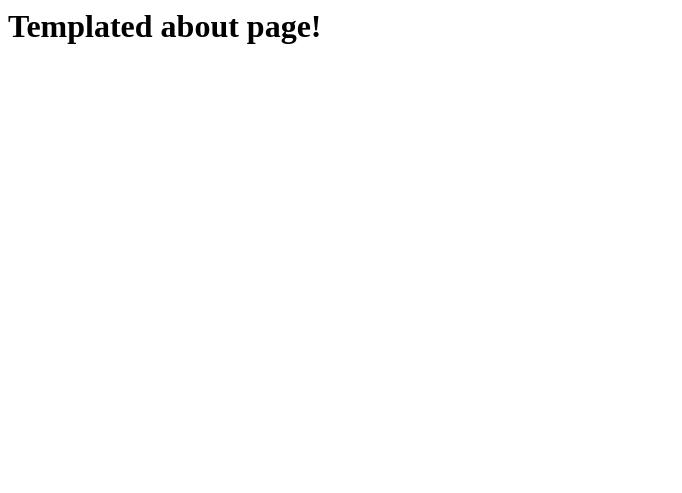
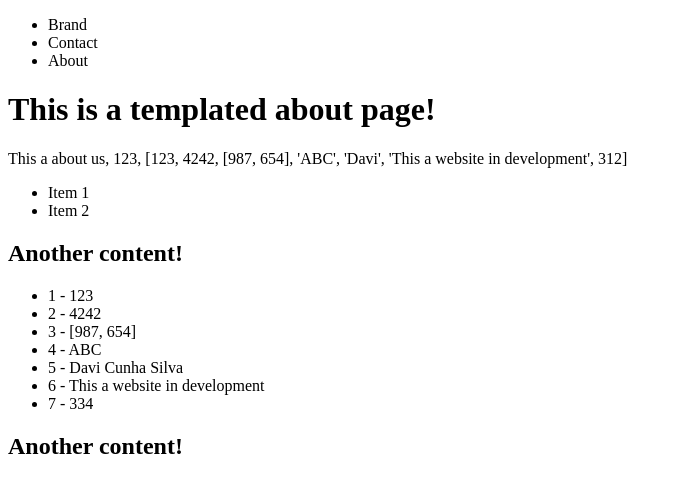
Before and after one commit to Davi-Silva/first-django-project, a Django app: page /about/ in a window 1280 px wide. Shown: the top 493 px of the page, without its empty margins (0-682 px from the left). Run offline with Django 3.2, Linux system fonts and the light colour scheme.

Commit message:
Templates django files updated.

```diff
--- a/pages/views.py
+++ b/pages/views.py
@@ -6,20 +6,21 @@ from django.http import HttpResponse
 # Create your views here.
 
 def home_view(request, *args, **kwargs):
-    # return HttpResponse("<h1>Hello World!</h1>")
-    return render(request, "home.html")
+    return render(request, "home.html", {})
 
 
 def contact_view(request, *args, **kwargs):
-    # return HttpResponse("<h1>Contact Page!</h1>")
-    return render(request, "contact.html")
+    return render(request, "contact.html", {})
 
 
 def about_view(request, *args, **kwargs):
-    # return HttpResponse("<h1>About Page!</h1>")
-    return render(request, "about.html")
+    my_context = {
+        "my_text" : "This a about us",
+        "my_number" : 123,
+        "my_list" : [123, 4242, [987, 654], "ABC", "Davi", "This a website in development", 312]
+    }
+    return render(request, "about.html", my_context)
 
 
 def social_view(request, *args, **kwargs):
-    # return HttpResponse("<h1>Social Page!</h1>")
-    return render(request, "social.html")
+    return render(request, "social.html", {})
--- a/templates/about.html
+++ b/templates/about.html
@@ -1 +1,33 @@
-<h1>Templated <strong>about</strong> page!</h1>
+{% extends 'base.html' %}
+
+{% block content %}
+    <h1>This is a templated about page!</h1>
+
+    <p>
+        {{ my_text }}, {{ my_number }}, {{ my_list }}
+    </p>
+
+    <ul>
+        <li>Item 1</li>
+        <li>Item 2</li>
+    </ul>
+
+{% block another_content %}
+    <h2>Another content!</h2>
+{% endblock  %}
+
+<ul>
+{% for my_sub_item in my_list %}
+    {% if my_sub_item == 312 %}
+        <li>{{ forloop.counter }} - {{ my_sub_item|add:22 }}</li>
+    {% elif my_sub_item == "Davi" %}
+        <li>{{ forloop.counter}} - {{ my_sub_item|add:" cunha silva"|title }}</li>
+    {% else %}
+        <li>{{forloop.counter}} - {{ my_sub_item }}</li>
+    {% endif %}
+{% endfor %}
+
+</ul>
+
+
+{% endblock content %}
--- /dev/null
+++ b/templates/base.html
@@ -0,0 +1,23 @@
+<!DOCTYPE html>
+<html>
+<head>
+    <title>Coding for Entrepreneurs is doing Try Django</title>
+
+
+</head>
+<body>
+    <!-- INCLUDE ANOTHER TEMPLATE INTO ANOTHER TEMPLATE -->
+    {% include 'navbar.html' %}
+
+    <!-- IT BRINGS THE 'BASE.HTML' TEMPLATE A PAGE -->
+    {% block content %}
+
+    {% endblock  %}
+
+    <!-- IT BRINGS THE 'BASE.HTML' TEMPLATE A PAGE -->
+    {% block another_content %}
+
+    {% endblock %}
+
+</body>
+</html>
--- a/templates/contact.html
+++ b/templates/contact.html
@@ -1 +1,5 @@
-<h1>Templated <strong>contact</strong> page!</h1>
+{% extends "about.html" %}
+
+{% block content %}
+    <h1>This is a templated about page!</h1>
+{% endblock content %}
--- /dev/null
+++ b/templates/navbar.html
@@ -0,0 +1,7 @@
+<nav>
+    <ul>
+        <li>Brand</li>
+        <li>Contact</li>
+        <li>About</li>
+    </ul>
+</nav>
```
Also changed, not shown: templates/home.html (+7 -1 lines), products/migrations/0001_initial.py (added).
